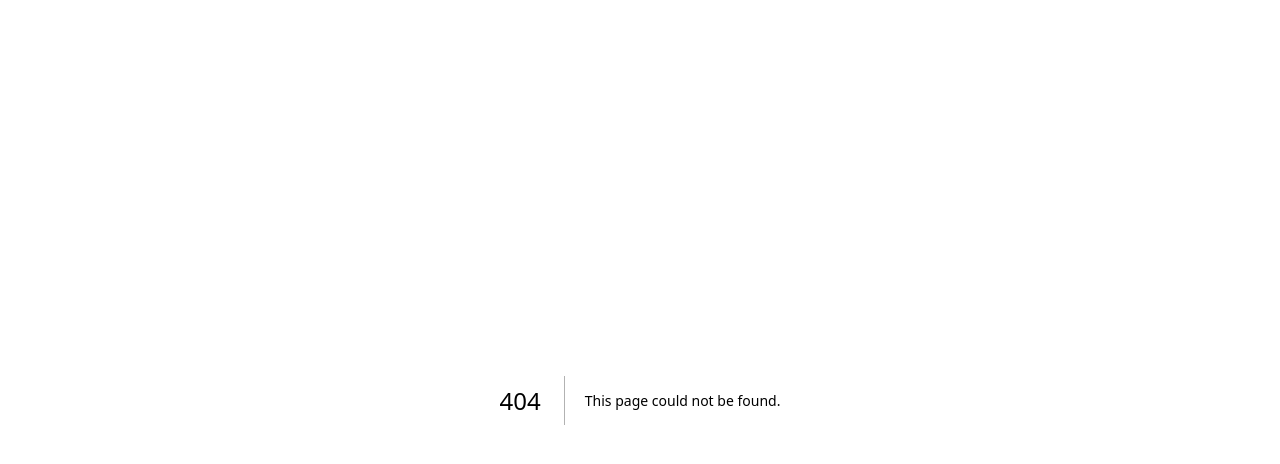
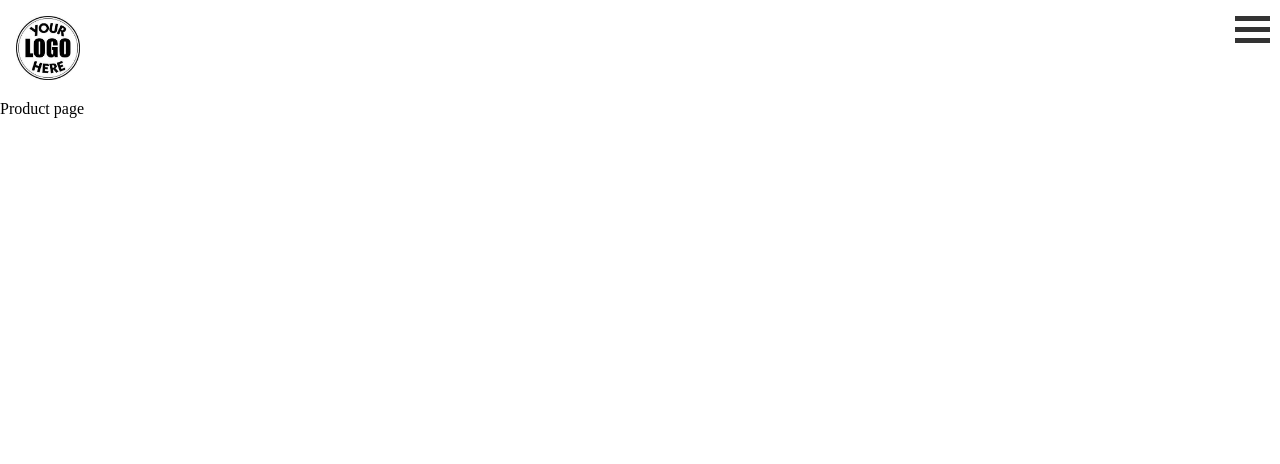
Before and after one commit to Pureum309/finalproject, a Next.js app: page /products in a window 1280 px wide. Before the commit this address had no page. Shown: the top 464 px of the page. Built offline with nearby package versions, Linux system fonts and the light colour scheme.

Commit message:
adjust the header part, created product page

```diff
--- a/components/logo/index.js
+++ b/components/logo/index.js
@@ -1,10 +1,21 @@
 import styles from '@/styles/Home.module.css'
 
-export default function Logo() {
+export default function Logo({
+    onClickLogo,
+    onClickMenu,
+}) {
     return (
+        <>
         <img
             className={styles.moodyLogo}
             src = "./placeholder.jpeg"
+            onClick={onClickLogo}
         />
+        <div className={styles.container } onClick={onClickMenu}>
+            <div className={styles.bar1}></div>
+            <div className={styles.bar2}></div>
+            <div className={styles.bar3}></div>
+        </div>
+        </>
     )
 }
--- /dev/null
+++ b/pages/products.js
@@ -0,0 +1,10 @@
+import Logo from "@/components/logo";
+
+export default function Product(){
+    return(
+        <>
+            <Logo />
+            <div>Product page</div>
+        </>
+    )
+}
--- a/styles/globals.css
+++ b/styles/globals.css
@@ -1,77 +1,3 @@
-:root {
-  --max-width: 1100px;
-  --border-radius: 12px;
-  --font-mono: ui-monospace, Menlo, Monaco, 'Cascadia Mono', 'Segoe UI Mono',
-    'Roboto Mono', 'Oxygen Mono', 'Ubuntu Monospace', 'Source Code Pro',
-    'Fira Mono', 'Droid Sans Mono', 'Courier New', monospace;
-
-  --foreground-rgb: 0, 0, 0;
-  --background-start-rgb: 214, 219, 220;
-  --background-end-rgb: 255, 255, 255;
-
-  --primary-glow: conic-gradient(
-    from 180deg at 50% 50%,
-    #16abff33 0deg,
-    #0885ff33 55deg,
-    #54d6ff33 120deg,
-    #0071ff33 160deg,
-    transparent 360deg
-  );
-  --secondary-glow: radial-gradient(
-    rgba(255, 255, 255, 1),
-    rgba(255, 255, 255, 0)
-  );
-
-  --tile-start-rgb: 239, 245, 249;
-  --tile-end-rgb: 228, 232, 233;
-  --tile-border: conic-gradient(
-    #00000080,
-    #00000040,
-    #00000030,
-    #00000020,
-    #00000010,
-    #00000010,
-    #00000080
-  );
-
-  --callout-rgb: 238, 240, 241;
-  --callout-border-rgb: 172, 175, 176;
-  --card-rgb: 180, 185, 188;
-  --card-border-rgb: 131, 134, 135;
-}
-
-@media (prefers-color-scheme: dark) {
-  :root {
-    --foreground-rgb: 255, 255, 255;
-    --background-start-rgb: 0, 0, 0;
-    --background-end-rgb: 0, 0, 0;
-
-    --primary-glow: radial-gradient(rgba(1, 65, 255, 0.4), rgba(1, 65, 255, 0));
-    --secondary-glow: linear-gradient(
-      to bottom right,
-      rgba(1, 65, 255, 0),
-      rgba(1, 65, 255, 0),
-      rgba(1, 65, 255, 0.3)
-    );
-
-    --tile-start-rgb: 2, 13, 46;
-    --tile-end-rgb: 2, 5, 19;
-    --tile-border: conic-gradient(
-      #ffffff80,
-      #ffffff40,
-      #ffffff30,
-      #ffffff20,
-      #ffffff10,
-      #ffffff10,
-      #ffffff80
-    );
-
-    --callout-rgb: 20, 20, 20;
-    --callout-border-rgb: 108, 108, 108;
-    --card-rgb: 100, 100, 100;
-    --card-border-rgb: 200, 200, 200;
-  }
-}
 
 * {
   box-sizing: border-box;
@@ -99,9 +25,3 @@ a {
   color: inherit;
   text-decoration: none;
 }
-
-@media (prefers-color-scheme: dark) {
-  html {
-    color-scheme: dark;
-  }
-}
```
Also changed, not shown: pages/index.js (+4 -109 lines).
